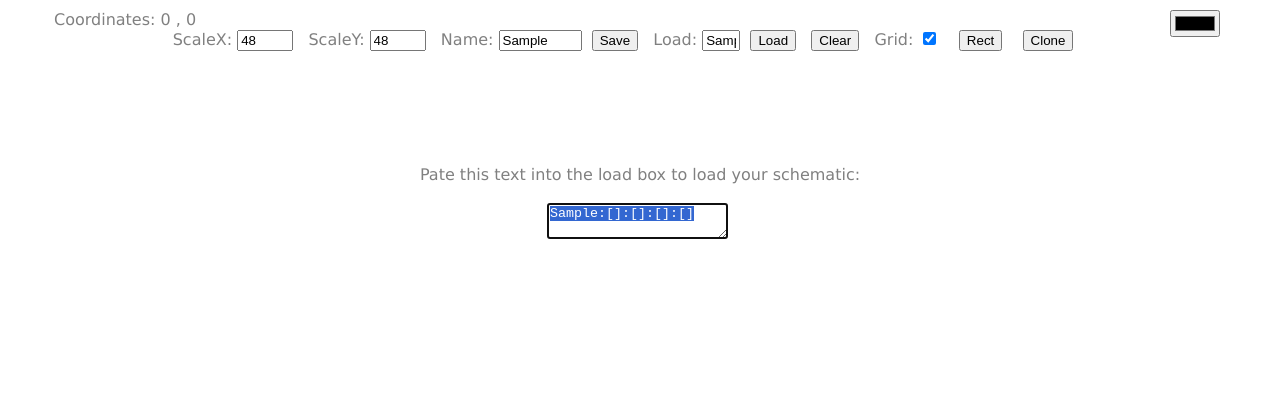
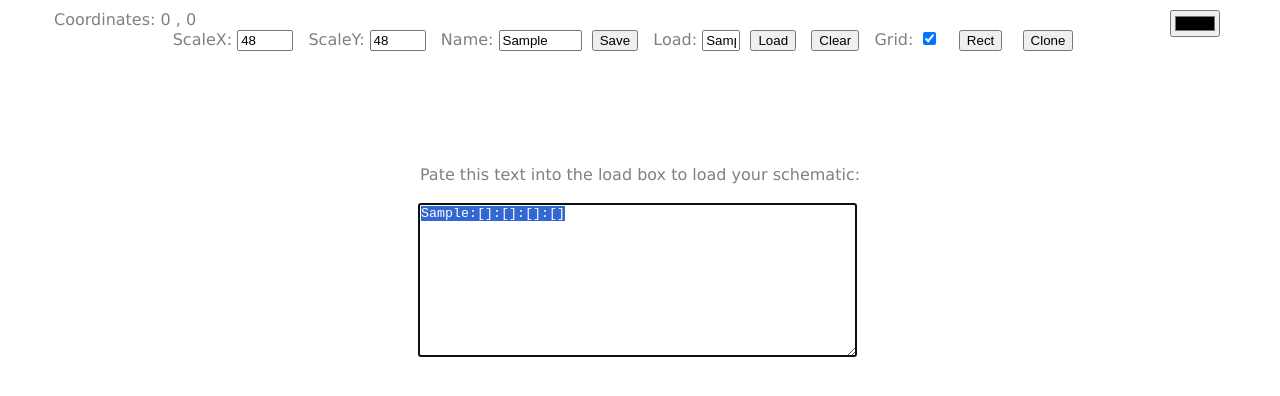
Before and after one commit to james1236/gamemaker, a plain HTML site: page paint.html in a window 1280 px wide. Both pictures are taken after typing "Sample", "Sample" into the empty fields and a click on the button "Save". Drawn offline with nearby package versions, Linux system fonts and the light colour scheme.

Commit message:
Changed size of the schematic textarea

```diff
--- a/paint.html
+++ b/paint.html
@@ -387,7 +387,7 @@
 		//copyToClipboard(longString);
 		$('#myCanvas').hide();
 		$('#container').show();
-		$('#container').append('<br><br><br><br><br>Pate this text into the load box to load your schematic:<br><br><textarea id="emailsToCopy">'+longString+'</textarea>');
+		$('#container').append('<br><br><br><br><br>Pate this text into the load box to load your schematic:<br><br><textarea id="emailsToCopy" style="margin: 0px; width: 433px; height: 148px;">'+longString+'</textarea>');
 		$('#emailsToCopy').select().focus();
 	}
 
```
